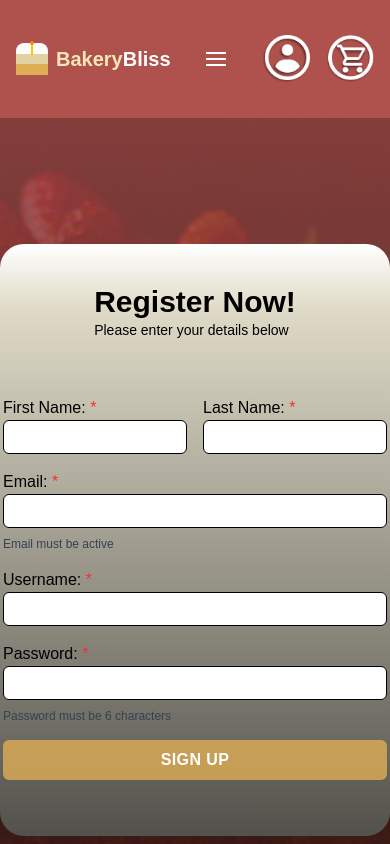
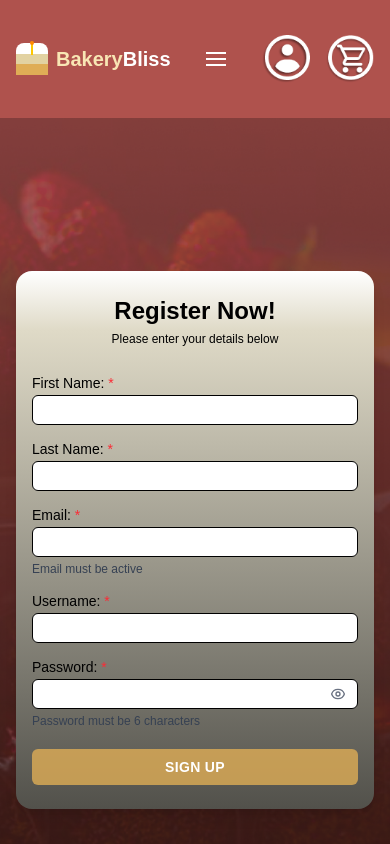
Before and after one commit to Gcoyy/bakery-bliss, a React (Vite) app: page /signup in a window 390 px wide. Shown: the top 844 px of the page. Built offline with nearby package versions, Linux system fonts and the light colour scheme.

Commit message:
Added some of the comments of the panelists

```diff
--- a/src/Pages/Admin/AdminProfile.jsx
+++ b/src/Pages/Admin/AdminProfile.jsx
@@ -52,7 +52,7 @@ const AdminProfile = () => {
           <h1 className="text-3xl font-bold text-black">Admin Profile</h1>
           <button
             onClick={handleSignOut}
-            className="bg-red-500 hover:bg-red-700 text-white font-semibold py-2 px-4 rounded"
+            className="bg-red-500 hover:bg-red-700 text-white font-semibold py-2 px-4 rounded cursor-pointer"
           >
             Sign Out
           </button>
--- a/src/Pages/Customer/SignUp.jsx
+++ b/src/Pages/Customer/SignUp.jsx
@@ -11,11 +11,28 @@ const SignUp = () => {
   const [password, setPassword] = useState("");
   const [loading, setLoading] = useState(false);
   const [error, setError] = useState("");
+  const [showPasswordValidation, setShowPasswordValidation] = useState(false);
+  const [showPassword, setShowPassword] = useState(false);
 
   const { session, signUpNewUser } = UserAuth();
   const navigate = useNavigate();
   console.log(session);
   //console.log("Email:", email, "Password:", password);
+
+  // Password validation checks
+  const passwordChecks = {
+    length: password.length >= 6,
+    uppercase: /[A-Z]/.test(password),
+    lowercase: /[a-z]/.test(password),
+    number: /[0-9]/.test(password),
+    special: /[!@#$%^&*(),.?":{}|<>]/.test(password)
+  };
+
+  const handlePasswordChange = (e) => {
+    const newPassword = e.target.value;
+    setPassword(newPassword);
+    setShowPasswordValidation(newPassword.length > 0);
+  };
 
   const handleSignUp = async (e) => {
     e.preventDefault();
@@ -28,6 +45,7 @@ const SignUp = () => {
     // Enhanced password validation
     const hasUpperCase = /[A-Z]/.test(password);
     const hasLowerCase = /[a-z]/.test(password);
+    const hasNumber = /[0-9]/.test(password);
     const hasSpecialChar = /[!@#$%^&*(),.?":{}|<>]/.test(password);
     const hasMinLength = password.length >= 6;
 
@@ -52,6 +70,13 @@ const SignUp = () => {
       return;
     }
 
+    if (!hasNumber) {
+      setError('Password must contain at least one number');
+      toast.error('Password must contain at least one number.');
+      setLoading(false);
+      return;
+    }
+
     if (!hasSpecialChar) {
       setError('Password must contain at least one special character (!@#$%^&*(),.?":{}|<>)');
       toast.error('Password must contain at least one special character.');
@@ -63,7 +88,14 @@ const SignUp = () => {
       const result = await signUpNewUser(email, password, firstName, lastName, username);
 
       if (result.success) {
+        toast.success('Account created successfully! Welcome to Bakery Bliss!');
+        // Navigate based on user role
+        if (result.userRole === "admin") {
+          navigate("/adminpage");
+        } else {
           navigate("/");
+          window.scrollTo(0, 0);
+        }
       } else {
         setError(result.error.message);
         toast.error(result.error.message);
@@ -78,19 +110,19 @@ const SignUp = () => {
   };
 
   return (
-    <div className="bg-[url('/Background.png')] bg-cover bg-top h-screen w-full flex items-center justify-center">
-      <div className="bg-[linear-gradient(to_bottom,_white_0%,_#DFDAC7_11%,_#52514B_100%)] flex items-center justify-center gap-10 flex-col max-w-lg w-full h-auto py-10 rounded-3xl">
-        <div>
-          <h1 className="text-3xl font-bold">Register Now!</h1>
-          <p className="text-sm">Please enter your details below</p>
+    <div className="bg-[url('/Background.png')] bg-cover bg-top min-h-screen w-full flex items-center justify-center p-4">
+      <div className="bg-[linear-gradient(to_bottom,_white_0%,_#DFDAC7_11%,_#52514B_100%)] flex items-center justify-center gap-6 md:gap-10 flex-col w-full max-w-sm sm:max-w-md md:max-w-lg h-auto py-6 md:py-10 px-4 md:px-8 rounded-2xl md:rounded-3xl shadow-lg">
+        <div className="text-center">
+          <h1 className="text-2xl md:text-3xl font-bold">Register Now!</h1>
+          <p className="text-xs md:text-sm mt-1">Please enter your details below</p>
         </div>
 
-        <form onSubmit={handleSignUp} className="flex flex-col space-y-4 w-sm py-4">
-          <div className="flex gap-4">
-            <div className="w-1/2">
-              <label htmlFor="firstName">First Name: <span className="text-red-500">*</span></label>
+        <form onSubmit={handleSignUp} className="flex flex-col space-y-3 md:space-y-4 w-full">
+          <div className="flex flex-col sm:flex-row gap-3 md:gap-4">
+            <div className="w-full sm:w-1/2">
+              <label htmlFor="firstName" className="text-sm md:text-base">First Name: <span className="text-red-500">*</span></label>
               <input
-                className="bg-white text-black rounded-md px-2 py-1 border border-black-300 focus:outline-none focus:ring-2 focus:ring-[#AF524D] w-full"
+                className="bg-white text-black rounded-md px-2 py-1 md:py-2 border border-black-300 focus:outline-none focus:ring-2 focus:ring-[#AF524D] w-full text-sm md:text-base"
                 type="text"
                 id="firstName"
                 required
@@ -99,10 +131,10 @@ const SignUp = () => {
               />
             </div>
 
-            <div className="w-1/2">
-              <label htmlFor="lastName">Last Name: <span className="text-red-500">*</span></label>
+            <div className="w-full sm:w-1/2">
+              <label htmlFor="lastName" className="text-sm md:text-base">Last Name: <span className="text-red-500">*</span></label>
               <input
-                className="bg-white text-black rounded-md px-2 py-1 border border-black-300 focus:outline-none focus:ring-2 focus:ring-[#AF524D] w-full"
+                className="bg-white text-black rounded-md px-2 py-1 md:py-2 border border-black-300 focus:outline-none focus:ring-2 focus:ring-[#AF524D] w-full text-sm md:text-base"
                 type="text"
                 id="lastName"
                 required
@@ -113,24 +145,24 @@ const SignUp = () => {
           </div>
 
           <div>
-            <label htmlFor="email">Email: <span className="text-red-500">*</span></label>
+            <label htmlFor="email" className="text-sm md:text-base">Email: <span className="text-red-500">*</span></label>
             <input
-              className="w-full bg-white text-black rounded-md px-2 py-1 border border-black-300 focus:outline-none focus:ring-2 focus:ring-[#AF524D]"
+              className="w-full bg-white text-black rounded-md px-2 py-1 md:py-2 border border-black-300 focus:outline-none focus:ring-2 focus:ring-[#AF524D] text-sm md:text-base"
               type="email"
               id="email"
               required
               value={email}
               onChange={(e) => setEmail(e.target.value)}
             />
-            <p className="text-xs text-gray-700 mt-2">
+            <p className="text-xs text-gray-700 mt-1 md:mt-2">
               Email must be active
             </p>
           </div>
 
           <div>
-            <label htmlFor="username">Username: <span className="text-red-500">*</span></label>
+            <label htmlFor="username" className="text-sm md:text-base">Username: <span className="text-red-500">*</span></label>
             <input
-              className="w-full bg-white text-black rounded-md px-2 py-1 border border-black-300 focus:outline-none focus:ring-2 focus:ring-[#AF524D]"
+              className="w-full bg-white text-black rounded-md px-2 py-1 md:py-2 border border-black-300 focus:outline-none focus:ring-2 focus:ring-[#AF524D] text-sm md:text-base"
               type="text"
               id="username"
               required
@@ -139,18 +171,68 @@ const SignUp = () => {
             />
           </div>
 
-          <div>
-            <label htmlFor="password">Password: <span className="text-red-500">*</span></label>
+          <div className="relative">
+            <label htmlFor="password" className="text-sm md:text-base">Password: <span className="text-red-500">*</span></label>
+            <div className="relative">
               <input
-              className="w-full bg-white text-black rounded-md px-1 py-1 border border-black-300 focus:outline-none focus:ring-2 focus:ring-[#AF524D]"
-              type="password"
+                className="w-full bg-white text-black rounded-md px-2 py-1 md:py-2 pr-10 border border-black-300 focus:outline-none focus:ring-2 focus:ring-[#AF524D] text-sm md:text-base"
+                type={showPassword ? "text" : "password"}
                 id="password"
                 required
                 minLength={6}
                 value={password}
-              onChange={(e) => setPassword(e.target.value)}
+                onChange={handlePasswordChange}
+                onFocus={() => setShowPasswordValidation(password.length > 0)}
+                onBlur={() => setShowPasswordValidation(false)}
               />
-            <p className="text-xs text-gray-700 mt-2">
+              <button
+                type="button"
+                className="absolute inset-y-0 right-0 pr-3 flex items-center"
+                onClick={() => setShowPassword(!showPassword)}
+              >
+                {showPassword ? (
+                  <svg className="w-4 h-4 text-gray-500" fill="none" stroke="currentColor" viewBox="0 0 24 24">
+                    <path strokeLinecap="round" strokeLinejoin="round" strokeWidth={2} d="M13.875 18.825A10.05 10.05 0 0112 19c-4.478 0-8.268-2.943-9.543-7a9.97 9.97 0 011.563-3.029m5.858.908a3 3 0 114.243 4.243M9.878 9.878l4.242 4.242M9.878 9.878L3 3m6.878 6.878L21 21" />
+                  </svg>
+                ) : (
+                  <svg className="w-4 h-4 text-gray-500" fill="none" stroke="currentColor" viewBox="0 0 24 24">
+                    <path strokeLinecap="round" strokeLinejoin="round" strokeWidth={2} d="M15 12a3 3 0 11-6 0 3 3 0 016 0z" />
+                    <path strokeLinecap="round" strokeLinejoin="round" strokeWidth={2} d="M2.458 12C3.732 7.943 7.523 5 12 5c4.478 0 8.268 2.943 9.542 7-1.274 4.057-5.064 7-9.542 7-4.477 0-8.268-2.943-9.542-7z" />
+                  </svg>
+                )}
+              </button>
+            </div>
+
+            {/* Password Validation Popup */}
+            {showPasswordValidation && (
+              <div className="absolute top-full left-0 mt-1 bg-white border border-gray-300 rounded-lg shadow-lg p-3 z-10 w-full sm:min-w-64 sm:w-auto">
+                <div className="text-xs md:text-sm font-medium text-gray-700 mb-2">Password Requirements:</div>
+                <div className="space-y-1">
+                  <div className={`flex items-center text-xs ${passwordChecks.length ? 'text-green-600' : 'text-red-500'}`}>
+                    <span className={`w-2 h-2 rounded-full mr-2 ${passwordChecks.length ? 'bg-green-500' : 'bg-red-500'}`}></span>
+                    At least 6 characters
+                  </div>
+                  <div className={`flex items-center text-xs ${passwordChecks.uppercase ? 'text-green-600' : 'text-red-500'}`}>
+                    <span className={`w-2 h-2 rounded-full mr-2 ${passwordChecks.uppercase ? 'bg-green-500' : 'bg-red-500'}`}></span>
+                    One capital letter (A-Z)
+                  </div>
+                  <div className={`flex items-center text-xs ${passwordChecks.lowercase ? 'text-green-600' : 'text-red-500'}`}>
+                    <span className={`w-2 h-2 rounded-full mr-2 ${passwordChecks.lowercase ? 'bg-green-500' : 'bg-red-500'}`}></span>
+                    One lowercase letter (a-z)
+                  </div>
+                  <div className={`flex items-center text-xs ${passwordChecks.number ? 'text-green-600' : 'text-red-500'}`}>
+                    <span className={`w-2 h-2 rounded-full mr-2 ${passwordChecks.number ? 'bg-green-500' : 'bg-red-500'}`}></span>
+                    One number (0-9)
+                  </div>
+                  <div className={`flex items-center text-xs ${passwordChecks.special ? 'text-green-600' : 'text-red-500'}`}>
+                    <span className={`w-2 h-2 rounded-full mr-2 ${passwordChecks.special ? 'bg-green-500' : 'bg-red-500'}`}></span>
+                    One special character (!@#$%^&*)
+                  </div>
+                </div>
+              </div>
+            )}
+
+            <p className="text-xs text-gray-700 mt-1 md:mt-2">
               Password must be 6 characters
             </p>
           </div>
@@ -158,7 +240,7 @@ const SignUp = () => {
           <button
             type="submit"
             disabled={loading}
-            className="bg-[#DFAD56]/80 text-white font-bold px-6 py-2 rounded-md cursor-pointer transition ease-in-out delay-100 hover:bg-[#FFECB5] hover:text-gray-800 duration-300 tracking-wide w-full disabled:opacity-50 disabled:cursor-not-allowed"
+            className="bg-[#DFAD56]/80 text-white font-bold px-4 md:px-6 py-2 md:py-3 rounded-md cursor-pointer transition ease-in-out delay-100 hover:bg-[#FFECB5] hover:text-gray-800 duration-300 tracking-wide w-full disabled:opacity-50 disabled:cursor-not-allowed text-sm md:text-base mt-2 md:mt-4"
           >
             {loading ? "Signing up..." : "SIGN UP"}
           </button>
--- a/src/sections/Cakes.jsx
+++ b/src/sections/Cakes.jsx
@@ -340,7 +340,7 @@ const Cakes = () => {
   const uniqueTiers = [...new Set([...rows, ...newRows].map(row => row.tier).filter(Boolean))].sort((a, b) => a - b);
 
   return (
-    <div className="bg-white rounded-2xl shadow-md p-6 w-full border-4 border-[#AF524D] min-h-screen max-h-screen flex flex-col">
+    <div className="bg-white rounded-2xl shadow-md p-6 w-full border-4 border-[#AF524D] min-h-[80vh] max-h-[80vh] flex flex-col">
       <div className="flex gap-4 items-center mb-6">
         <h1 className="text-3xl font-semibold mb-4 text-[#381914]">Cakes</h1>
         <div className="ml-auto flex items-center gap-2">
--- a/src/sections/Inventory.jsx
+++ b/src/sections/Inventory.jsx
@@ -455,7 +455,7 @@ const Inventory = () => {
   });
 
   return (
-    <div className="bg-white rounded-2xl shadow-md p-6 w-full border-4 border-[#AF524D] min-h-screen max-h-screen flex flex-col">
+    <div className="bg-white rounded-2xl shadow-md p-6 w-full border-4 border-[#AF524D] min-h-[80vh] max-h-[80vh] flex flex-col">
       <div className="flex gap-4 items-center mb-6">
         <h1 className="text-3xl font-semibold mb-4 text-[#381914]">Inventory</h1>
         <div className="ml-auto flex items-center gap-2">
```
Also changed, not shown: src/Pages/Login.jsx (+28 -28 lines), src/components/Header.jsx (+11 -13 lines). Lines whose indentation alone changed are shown as unchanged.
